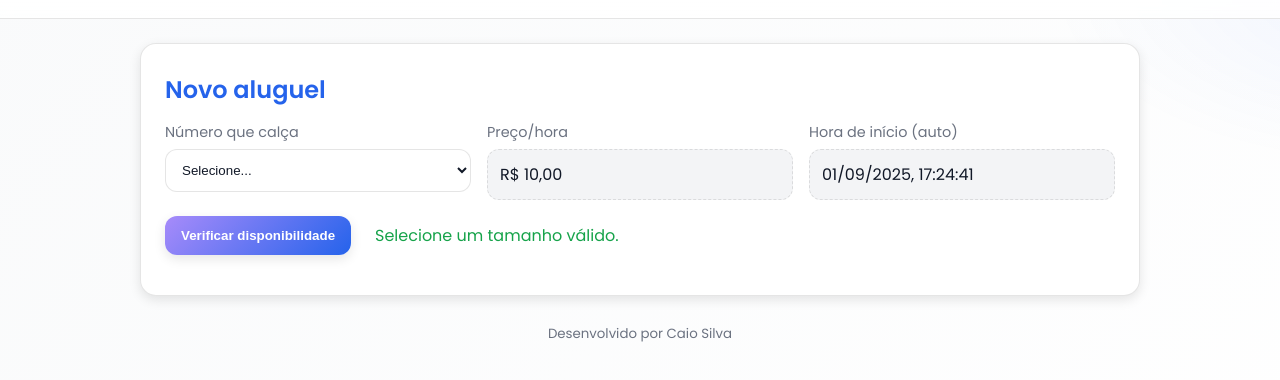
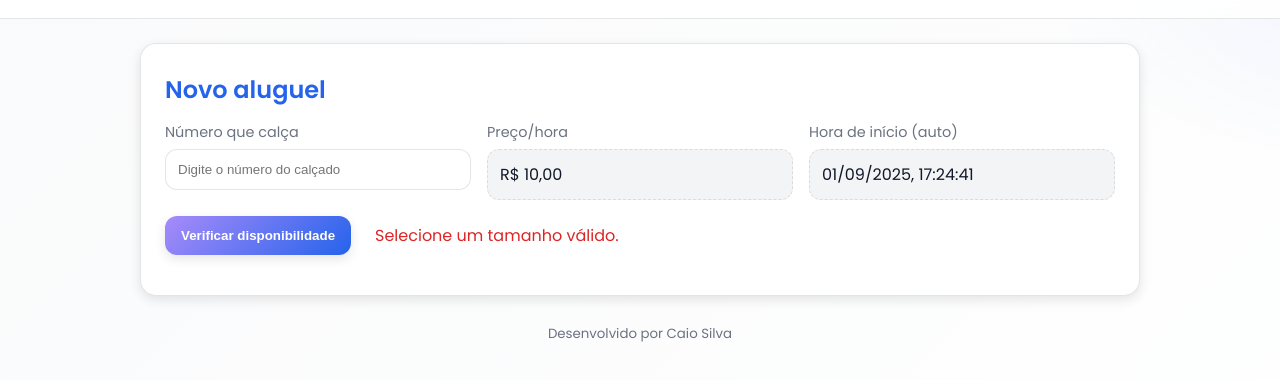
Before and after one commit to galaxyhf/Aluguel-de-Patins, a plain HTML site: page index.html in a window 1280 px wide. Both pictures are taken after a click on the button "Verificar disponibilidade". Shown: the part 92-472 px from the top of the page. Drawn offline with Linux system fonts and the light colour scheme.

Commit message:
Add files via upload

```diff
--- a/index.html
+++ b/index.html
@@ -29,12 +29,16 @@
         <div class="grid">
           <div class="field">
             <label for="tamanho">Número que calça</label>
-            <select id="tamanho" name="tamanho" required>
-              <option value="">Selecione...</option>
-              <option>35</option><option>36</option><option>37</option><option>38</option>
-              <option>39</option><option>40</option><option>41</option><option>42</option>
-              <option>43</option><option>44</option>
-            </select>
+            <input
+              id="tamanho"
+              type="text"
+              inputmode="numeric"
+              pattern="\d*"
+              maxlength="2"
+              placeholder="Digite o número do calçado"
+              required
+            />
+            <small id="tamanho-erro" class="error"></small>
           </div>
           <div class="field readonly">
             <label>Preço/hora</label>
--- a/script.js
+++ b/script.js
@@ -280,12 +280,14 @@ $('#verificar-disponibilidade').addEventListener('click', () => {
   if (isNaN(tamanhoSel)){
     disponibilidadeMsg.textContent = 'Selecione um tamanho válido.';
     disponibilidadeMsg.classList.remove('ok');
+    disponibilidadeMsg.classList.add('msg-erro');
     return;
   }
 
   const patins = patinsDisponiveis.find(p => p.tamanho === tamanhoSel && p.disponivel);
   if (patins){
     disponibilidadeMsg.textContent = `Disponível! Par ${patins.id} para o número ${tamanhoSel}.`;
+    disponibilidadeMsg.classList.remove('msg-erro');
     disponibilidadeMsg.classList.add('ok');
     registroAluguelDiv.dataset.patinsId = patins.id;
     patinsIdDisplay.textContent = patins.id;
@@ -293,6 +295,7 @@ $('#verificar-disponibilidade').addEventListener('click', () => {
   } else {
     disponibilidadeMsg.textContent = 'Não há patins disponíveis para esse tamanho.';
     disponibilidadeMsg.classList.remove('ok');
+    disponibilidadeMsg.classList.add('msg-erro');
   }
 });
 
--- a/styles.css
+++ b/styles.css
@@ -296,3 +296,13 @@ button:disabled {
 .tab-content.active {
   display: block;
 }
+
+.error {
+  color: red;
+  font-size: 0.9rem;
+  margin-top: 4px;
+}
+
+.msg-erro {
+  color: var(--err);
+}
```
